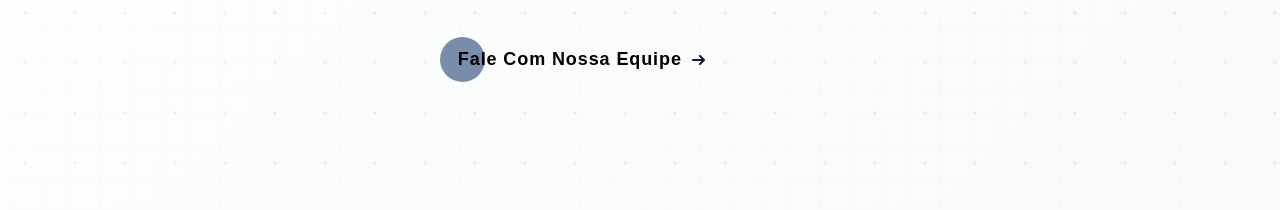
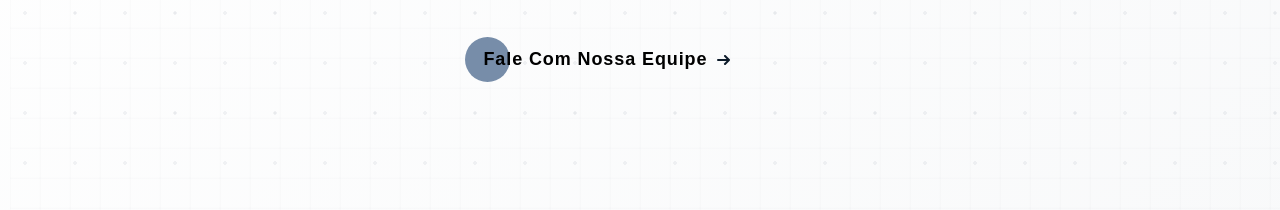
Before and after one commit to matheussousadeveloper/fluxo-digital-agency, a plain HTML site: page index.html in a window 1280 px wide. Shown: the part 488-698 px from the top of the page. Drawn offline with nearby package versions, Linux system fonts and the light colour scheme.

Commit message:
Update styles.css

```diff
--- a/styles.css
+++ b/styles.css
@@ -130,7 +130,7 @@ body {
     border: none;
     background: none;
     cursor: pointer;
-    margin-left: 1rem;
+    margin-left: 2.6rem;
 }
 
 .cta span {
```
